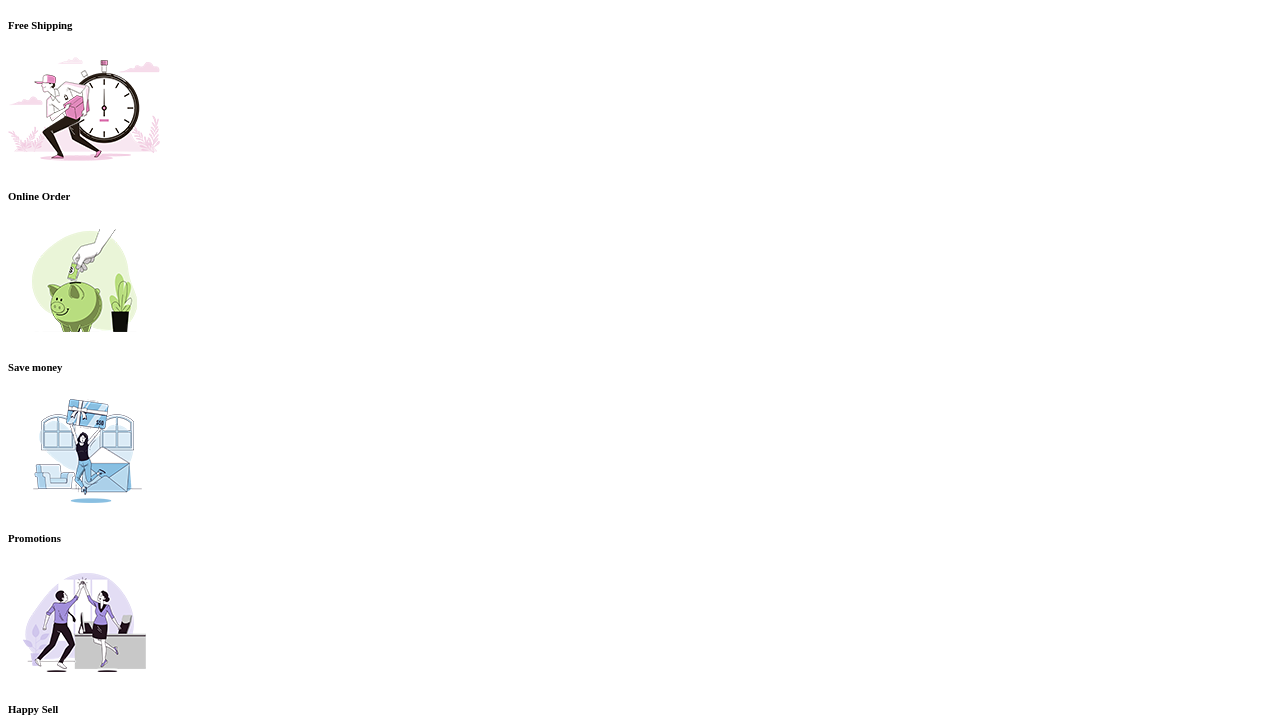
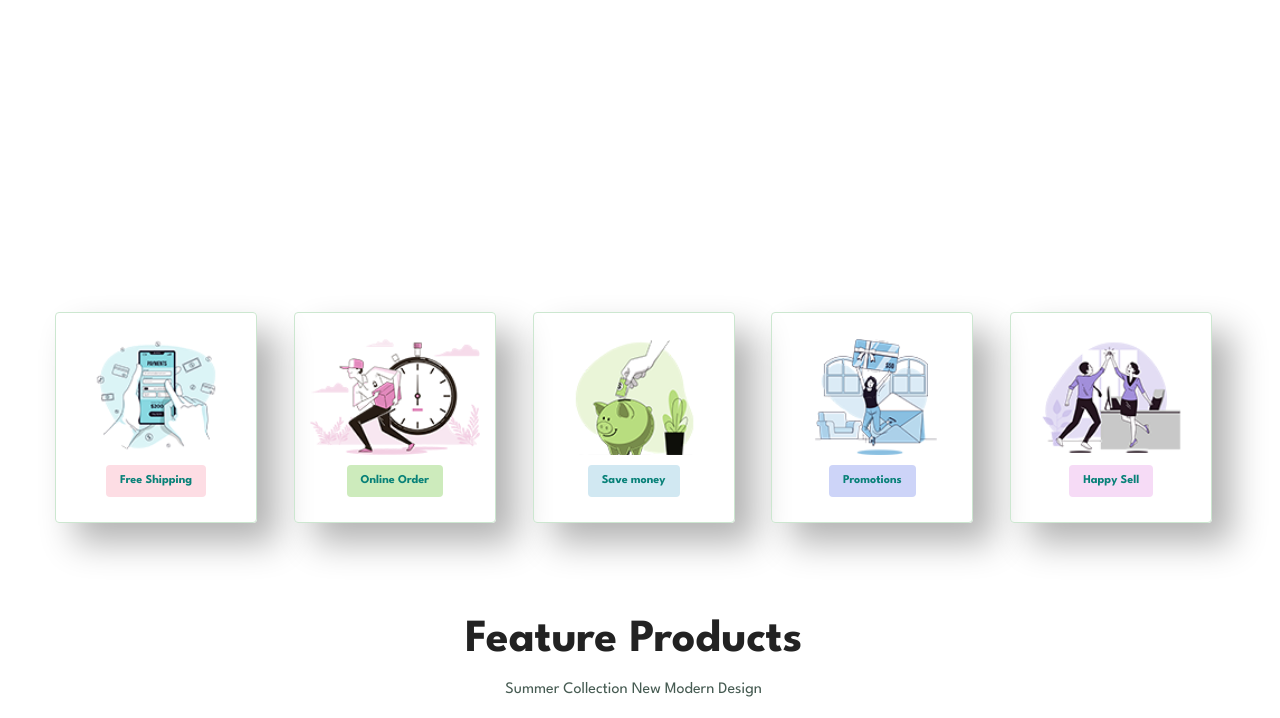
Before and after one commit to NayanSarkar-A/EcommerceWeb, a plain HTML site: page index.html in a window 1280 px wide. Shown: the part 528-1246 px from the top of the page. Drawn offline with nearby package versions, Linux system fonts and the light colour scheme.

Commit message:
Link file

```diff
--- a/index.html
+++ b/index.html
@@ -5,7 +5,7 @@
     <meta name="viewport" content="width=device-width, initial-scale=1.0">
     <title>Ecc web</title>
     <link rel="stylesheet" href="https://fonts.googleapis.com/css2?family=Material+Symbols+Outlined:opsz,wght,FILL,GRAD@20..48,100..700,0..1,-50..200" />
-    <link rel="stylesheet" href="css/.css">
+    <link rel="stylesheet" href="css/home.css">
     <link rel="stylesheet" href="https://cdnjs.cloudflare.com/ajax/libs/font-awesome/6.6.0/css/all.min.css" integrity="sha512-Kc323vGBEqzTmouAECnVceyQqyqdsSiqLQISBL29aUW4U/M7pSPA/gEUZQqv1cwx4OnYxTxve5UMg5GT6L4JJg==" crossorigin="anonymous" referrerpolicy="no-referrer" />
 </head>
 <body>
```
